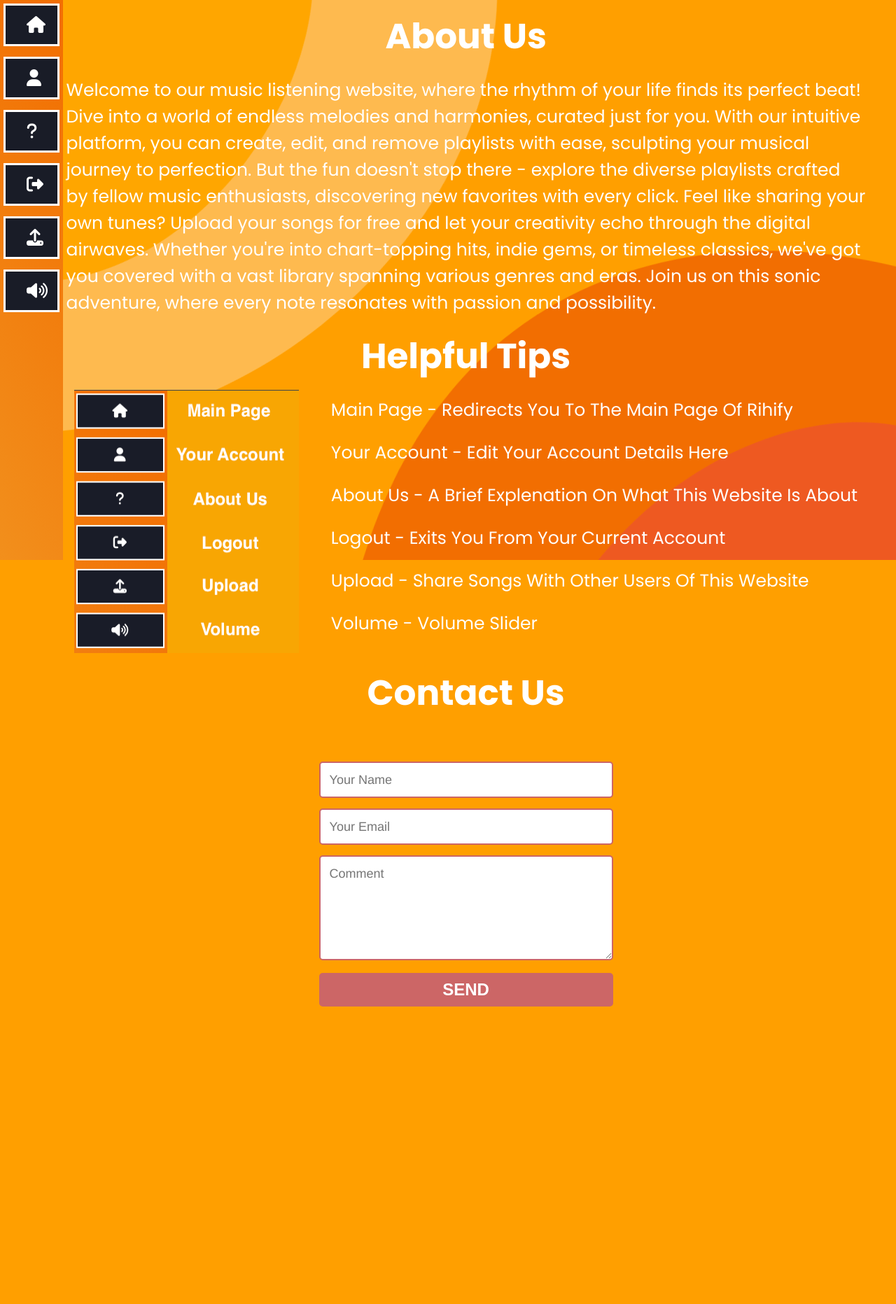
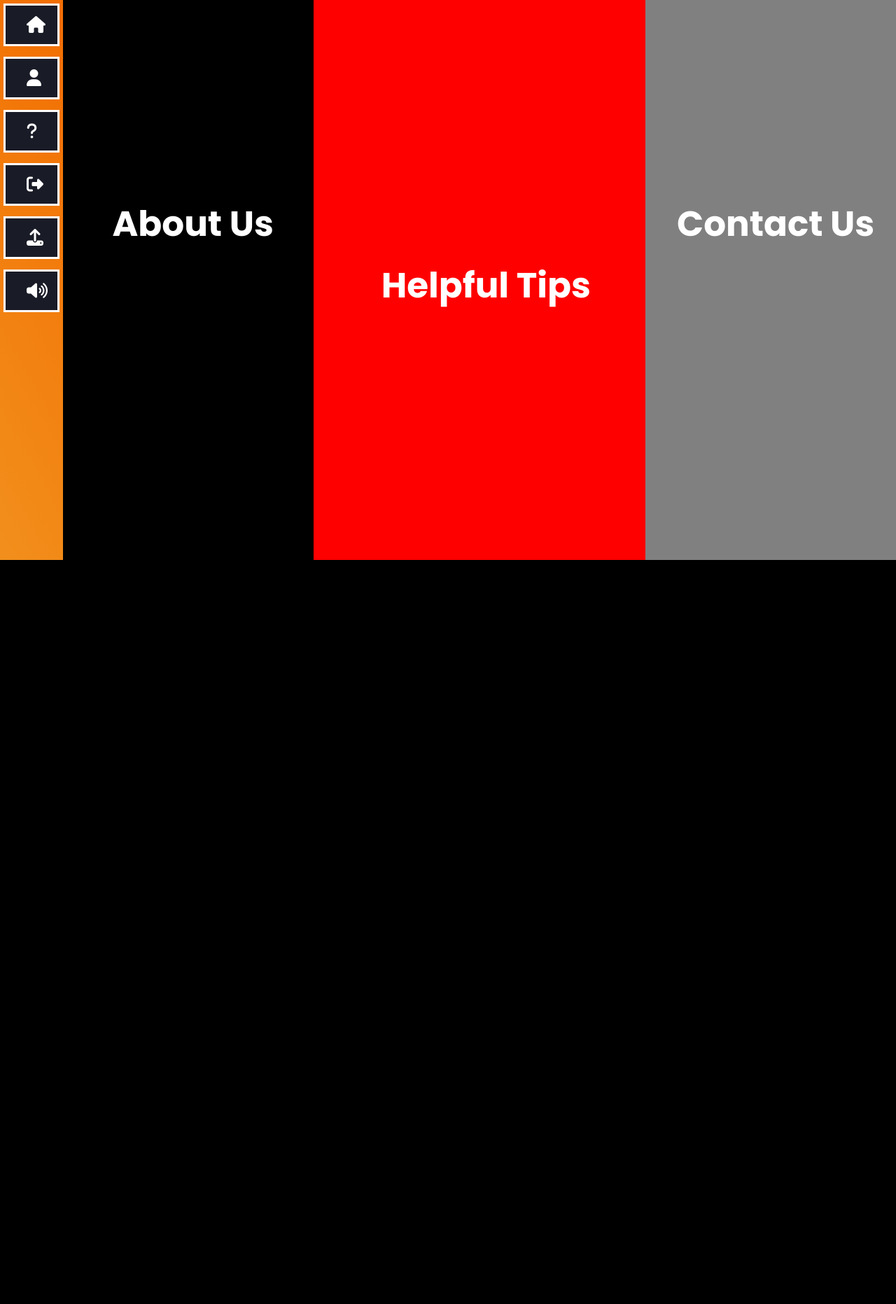
Before and after one commit to ZeeusGT/Rihards_Eksamena_Darbs, a Laravel app: page /songs/aboutus in a window 1280 px wide. Shown: the whole page at 70% size. Before the commit the page ends 1438 px from the top, so only its background shows below. Run offline with Laravel 12, Linux system fonts and the light colour scheme; a user stored in the database is signed in; data comes from the database, SQL or seed files in the repository; parts of the project's set-up code (start-up, migrations or seed data) failed here and were passed over.

Commit message:
Updated About Us

```diff
--- a/resources/views/UI/about_us.blade.php
+++ b/resources/views/UI/about_us.blade.php
@@ -19,7 +19,8 @@
 }
 
 body{
-    background-color: #FF9F00;
+    background-color: black;
+    overflow: hidden;
 }
 
 svg {
@@ -32,6 +33,8 @@ svg {
 }
 
 .Titles_Container{
+        pointer-events: none;
+        margin-top: 75%;
         width:90%;
         margin-left: 7%;
         padding: 5px;
@@ -58,6 +61,9 @@ svg {
     }
 
     .Paragraph_Container{
+        pointer-events: none;
+        display: none;
+        opacity: 0;
         width:90%;
         margin-left: 7%;
         padding: 5px;
@@ -347,55 +353,131 @@ textarea {
     background:#CC4949;
 }
 
-</style>
+.Field1{
+    background-color: black;
+    height: inherit;
+    width: inherit;
+    transition: all 0.5s;
+    z-index: 1;
+}
+.Field2{
+    background-color: red;
+    height: inherit;
+    width: inherit;
+    transition: all 0.5s;
+    z-index: 1;
+}
 
-<svg preserveAspectRatio="xMidYMid slice" viewBox="10 10 80 80">
-    <defs>
-        <style>
-            @keyframes rotate {
-                0% {
-                    transform: rotate(0deg);
+.Field3{
+    background-color: gray;
+    height: inherit;
+    width: inherit;
+    transition: all 0.5s;
+    z-index: 1;
+}
+
+.Field1:hover{
+  width: calc(150%);
+  z-index: 2;
+}
+
+.Field2:hover{
+  width: calc(150%);
+  z-index: 2;
+}
+
+.Field3:hover{
+  width: calc(150%);
+  z-index: 2;
+}
+
+.Field_Container{
+    position: relative;
+    width: 93%;
+    height: 100vh;
+    margin-left: 7%;
+    display: flex;
+    justify-content: left;
+    align-items: left;
+}
+
+.fade-in {
+  animation: fadeIn 1s forwards;
+}
+
+.fade-out{
+  animation: fadeOut 0.5s forwards;
+}
+
+.slide-up{
+    animation: slideUp 1s forwards;
+}
+
+.slide-down{
+    animation: slideDown 0.5s forwards;
+}
+
+@keyframes slideUp {
+  0%{
+    margin-top: 75%;
   }
   100% {
-                    transform: rotate(360deg);
+    margin-top: 20%;
   }
 }
-            .out-top-custom {
-                animation: rotate 20s linear infinite;
-                transform-origin: 13px 25px;
+
+@keyframes slideDown {
+  0%{
+    margin-top: 20%;
   }
-            .in-top-custom {
-                animation: rotate 10s linear infinite;
-                transform-origin: 13px 25px;
+  100% {
+    margin-top: 75%;
   }
-            .out-bottom-custom {
-                animation: rotate 25s linear infinite;
-                transform-origin: 84px 93px;
 }
-            .in-bottom-custom {
-                animation: rotate 15s linear infinite;
-                transform-origin: 84px 93px;
+
+@keyframes fadeIn {
+  from {
+    opacity: 0;
   }
+  to {
+    opacity: 1;
+  }
+}
+
+@keyframes fadeOut {
+  from {
+    opacity: 1;
+  }
+  to {
+    opacity: 0;
+  }
+}
+
+.form_div{
+    background-color: white;
+    width: 700px;
+    height: 700px;
+    z-index: 4;
+}
+
+
 </style>
-    </defs>
-    <path fill="#FEBA4F" class="out-top-custom" d="M37-5C25.1-14.7,5.7-19.1-9.2-10-28.5,1.8-32.7,31.1-19.8,49c15.5,21.5,52.6,22,67.2,2.3C59.4,35,53.7,8.5,37-5Z"/>
-    <path fill="#FFA600" class="in-top-custom" d="M20.6,4.1C11.6,1.5-1.9,2.5-8,11.2-16.3,23.1-8.2,45.6,7.4,50S42.1,38.9,41,24.5C40.2,14.1,29.4,6.6,20.6,4.1Z"/>
-    <path fill="#F26E01" class="out-bottom-custom" d="M105.9,48.6c-12.4-8.2-29.3-4.8-39.4.8-23.4,12.8-37.7,51.9-19.1,74.1s63.9,15.3,76-5.6c7.6-13.3,1.8-31.1-2.3-43.8C117.6,63.3,114.7,54.3,105.9,48.6Z"/>
-    <path fill="#EE5921" class="in-bottom-custom" d="M102,67.1c-9.6-6.1-22-3.1-29.5,2-15.4,10.7-19.6,37.5-7.6,47.8s35.9,3.9,44.5-12.5C115.5,92.6,113.9,74.6,102,67.1Z"/>
-</svg>
-
-<div class="Titles_Container">
+<div class="Field_Container">
+    <div class="Field1" onmouseover="toggleFadeIn()" onmouseout="toggleFadeOut()">
+        <div id="Titles_Container" class="Titles_Container">
             <p class="Page_Titles">About Us</p>
         </div>
-<div class="Paragraph_Container">
+        <div class="Paragraph_Container" id="Paragraph_Container">
             <p class="Page_Paragraphs">
                 Welcome to our music listening website, where the rhythm of your life finds its perfect beat! Dive into a world of endless melodies and harmonies, curated just for you. With our intuitive platform, you can create, edit, and remove playlists with ease, sculpting your musical journey to perfection. But the fun doesn't stop there - explore the diverse playlists crafted by fellow music enthusiasts, discovering new favorites with every click. Feel like sharing your own tunes? Upload your songs for free and let your creativity echo through the digital airwaves. Whether you're into chart-topping hits, indie gems, or timeless classics, we've got you covered with a vast library spanning various genres and eras. Join us on this sonic adventure, where every note resonates with passion and possibility.
             </p>
         </div>
-<div class="Titles_Container">
+    </div>
+    <div class="Field2" onmouseover="toggleFadeIn2()" onmouseout="toggleFadeOut()">
+        <div id="Titles_Container2" class="Titles_Container">
             <p class="Page_Titles">Helpful Tips</p>
         </div>
-<div class="Paragraph_Container">
+        <div class="Paragraph_Container" id="Paragraph_Container2">
             <img src="/public/Img_Folder/SideBar.png">
             <ul id="List_Positioning" class="Page_Paragraphs">
                 <li>Main Page - Redirects You To The Main Page Of Rihify</li>
@@ -406,38 +488,118 @@ Welcome to our music listening website, where the rhythm of your life finds its
                 <li>Volume - Volume Slider</li>
             </ul>
         </div>
-<div class="Titles_Container">
+    </div>
+    <div class="Field3" id="Field3" onmouseover="toggleFadeIn3()" onmouseout="toggleFadeOut()">
+        <div id="Titles_Container3" class="Titles_Container">
             <p class="Page_Titles">Contact Us</p>
         </div>
-<div class="Paragraph_Container">
+        <div class="Paragraph_Container" id="Paragraph_Container3">
             <form>
-  <input name="name" type="text" class="feedback-input" placeholder="Your Name" />
-  <input name="email" type="text" class="feedback-input" placeholder="Your Email" />
-  <textarea name="text" class="feedback-input" placeholder="Comment"></textarea>
-  <input type="submit" value="SEND"/>
+            <input name="name"  style="pointer-events: auto;" type="text" class="feedback-input" placeholder="Your Name" />
+            <input name="email"  style="pointer-events: auto;" type="text" class="feedback-input" placeholder="Your Email" />
+            <textarea name="text"  style="pointer-events: auto;" class="feedback-input" placeholder="Comment"></textarea>
+            <input type="submit"  style="pointer-events: auto;" value="SEND"/>
             </form>
         </div>
+    </div>
+</div>
+
 <div class="SideBar">
-<a  class="SideBarButtons" style="--clr: #2774AE" onclick="likeBeforeRedirect('{{ route('songs.index') }}')"><span><i class="fa-solid fa-house"></i></span></a>
-<a  class="SideBarButtons" style="--clr: #4FFFB0" onclick="likeBeforeRedirect('{{ route('songs.user_edit', ['user' => Auth::id()]) }}')"><span><i class="fa-solid fa-user"></i></span></a>
-<a  class="SideBarButtons" style="--clr: #9370DB" onclick="likeBeforeRedirect('{{ route('songs.playlist_store')}}')"><span><i class="fa-solid fa-question"></i></span></a>
-<a  class="SideBarButtons" style="--clr: #660000" onclick="likeBeforeRedirect('{{ route('songs.user_logout')}}')"><span><i class="fa-solid fa-right-from-bracket"></i></i></span></a>
+    <a class="SideBarButtons" style="--clr: #2774AE" onclick="likeBeforeRedirect('{{ route('songs.index') }}')"><span><i class="fa-solid fa-house"></i></span></a>
+    <a class="SideBarButtons" style="--clr: #4FFFB0" onclick="likeBeforeRedirect('{{ route('songs.user_edit', ['user' => Auth::id()]) }}')"><span><i class="fa-solid fa-user"></i></span></a>
+    <a class="SideBarButtons" style="--clr: #9370DB" onclick="likeBeforeRedirect('{{ route('songs.playlist_store')}}')"><span><i class="fa-solid fa-question"></i></span></a>
+    <a class="SideBarButtons" style="--clr: #660000" onclick="likeBeforeRedirect('{{ route('songs.user_logout')}}')"><span><i class="fa-solid fa-right-from-bracket"></i></span></a>
     @if(Auth::check() && Auth::user()->isArtist)
     <a class="SideBarButtons" style="--clr: #FFD700" onclick="likeBeforeRedirect('{{ route('songs.create') }}')"><span><i class="fa-solid fa-upload"></i></span></a>
     @endif
     @if(Auth::check() && Auth::user()->isAdmin)
-<a  class="SideBarButtons" style="--clr: #E26310" onclick="likeBeforeRedirect('{{ route('songs.admin')}}')"><span><i class="fa-solid fa-user-tie"></i></i></span></a>
+    <a class="SideBarButtons" style="--clr: #E26310" onclick="likeBeforeRedirect('{{ route('songs.admin')}}')"><span><i class="fa-solid fa-user-tie"></i></span></a>
     @endif
-<a  id="GetWidthValue" class="SideBarButtons" style="--clr: #39FF14" onclick="VolumeSliderAppear()"><span><i class="fa-solid fa-volume-high"></i></i></span></a>
+    <a id="GetWidthValue" class="SideBarButtons" style="--clr: #39FF14" onclick="VolumeSliderAppear()"><span><i class="fa-solid fa-volume-high"></i></span></a>
     <div class="VolumeSliderContainer">
         <input type="range" class="VolumeSlider2.0" oninput="changeGlobalVolume2()" id="volumeSlider" min="0" value="1" max="1" step="0.1">
     </div>
+</div>
+
 
 <script>
 
-function likeBeforeRedirect(url){
+function likeBeforeRedirect(url) {
     window.location.href = url;
 }
+
+function toggleFadeIn() {
+    toggleFadeOut()
+
+    var element = document.getElementById("Paragraph_Container");
+    element.classList.remove("fade-out");
+    setTimeout(function() {
+        element.classList.add("fade-in");
+    }, 500);
+    document.getElementById("Titles_Container").classList.remove("slide-down");
+    document.getElementById("Titles_Container").classList.add("slide-up");
+
+}
+
+function toggleFadeOut() {
+
+    if(document.getElementById("Titles_Container").classList.contains("slide-up")){
+        var element = document.getElementById("Paragraph_Container");
+        element.classList.remove("fade-in");
+        element.classList.add("fade-out");
+        document.getElementById("Titles_Container").classList.remove("slide-up");
+        document.getElementById("Titles_Container").classList.add("slide-down");
+
+    }
+
+    if(document.getElementById("Titles_Container2").classList.contains("slide-up")){
+    var element = document.getElementById("Paragraph_Container2");
+    element.classList.remove("fade-in");
+    element.classList.add("fade-out");
+    document.getElementById("Titles_Container2").classList.remove("slide-up");
+    document.getElementById("Titles_Container2").classList.add("slide-down");
+    }
+
+    if(document.getElementById("Titles_Container3").classList.contains("slide-up")){
+        var element = document.getElementById("Paragraph_Container3");
+        element.classList.remove("fade-in");
+        element.classList.add("fade-out");
+        document.getElementById("Titles_Container3").classList.remove("slide-up");
+        document.getElementById("Titles_Container3").classList.add("slide-down");
+        document.getElementById("Field3").onmouseout = toggleFadeOut;
+        document.getElementById("Field3").onmouseover = toggleFadeIn3;
+    }
+}
+
+function toggleFadeIn2() {
+toggleFadeOut()
+
+var element = document.getElementById("Paragraph_Container2");
+element.classList.remove("fade-out");
+setTimeout(function() {
+    element.classList.add("fade-in");
+}, 400);
+document.getElementById("Titles_Container2").classList.remove("slide-down");
+document.getElementById("Titles_Container2").classList.add("slide-up");
+
+}
+
+function toggleFadeIn3() {
+toggleFadeOut()
+
+var element = document.getElementById("Paragraph_Container3");
+element.classList.remove("fade-out");
+setTimeout(function() {
+    element.classList.add("fade-in");
+}, 400);
+document.getElementById("Titles_Container3").classList.remove("slide-down");
+document.getElementById("Titles_Container3").classList.add("slide-up");
+document.getElementById("Field3").onmouseout = null;
+document.getElementById("Field3").onmouseover = null;
+}
+
+
+
 
 </script>
 
--- a/resources/views/UI/view.blade.php
+++ b/resources/views/UI/view.blade.php
@@ -128,6 +128,7 @@
 
 #EditIcon {
     width: 30px;
+    cursor: pointer;
     height: 30px;
     color: white;
     z-index: 1;
```
Also changed, not shown: database/migrations/2014_10_12_000000_create_users_table.php, 3 other files. Lines whose indentation alone changed are shown as unchanged.
